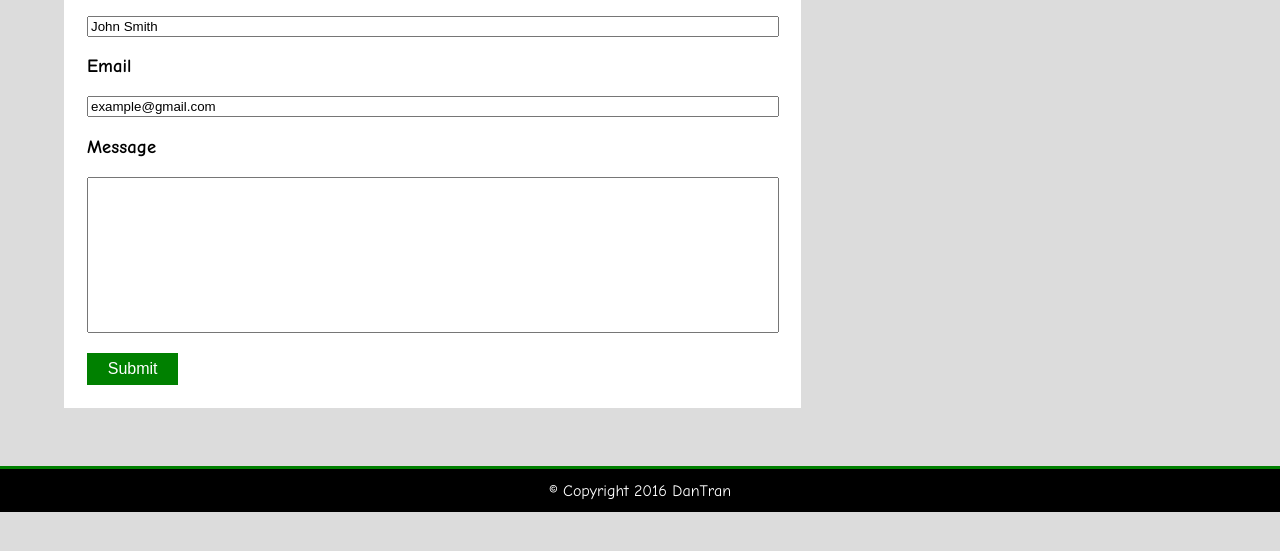
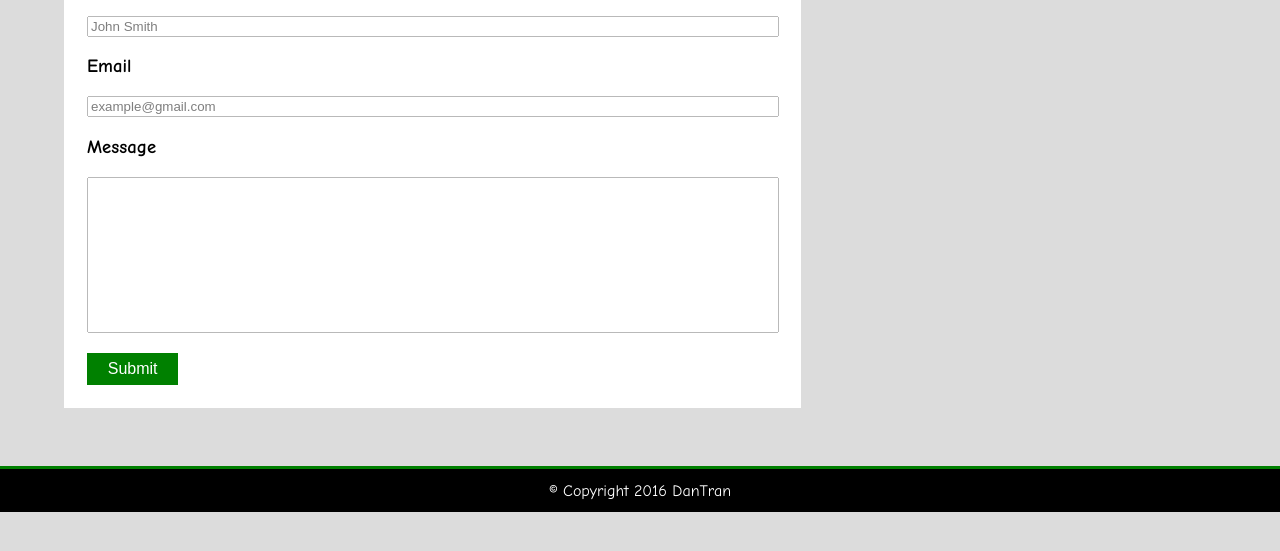
Before and after one commit to DanDaManTran/Basic-Portfolio, a plain HTML site: page contact.html in a window 1280 px wide. Shown: the part 215-766 px from the top of the page. Drawn offline with Linux system fonts and the light colour scheme.

Commit message:
code changes

```diff
--- a/assets/css/style.css
+++ b/assets/css/style.css
@@ -8,6 +8,10 @@ body{
 a{
 	font-size: 80%;
 	color: green;
+}
+
+.fade{
+	opacity: 0.3;
 }
 
 .picture{
@@ -40,8 +44,6 @@ footer{
 	color: white;
 	text-align: center;
 	height: 10%;
-/*	position: absolute;
-	bottom: 0;*/
 	width: 100%;
 	border-style: solid none none none;
 	border-color: green;
@@ -95,11 +97,13 @@ footer{
 
 input[type="text"] {
     width: 99%;
+    opacity: 50%;
 }
 
 input[type="message"] {
     width: 99%;
     height: 150px;
+    opacity: 50%;
 }
 
 .subButton{
--- a/contact.html
+++ b/contact.html
@@ -23,13 +23,13 @@
 			<hr>
 
 			<h3>Name</h3>
-			<input type="text" name="Name" value="John Smith">
+			<input class="fade" type="text" name="Name" value="John Smith">
 
 			<h3>Email</h3>
-			<input type="text" name="Name" value="example@gmail.com">
+			<input class="fade" type="text" name="Name" value="example@gmail.com">
 
 			<h3>Message</h3>
-			<input type="message" name="Name">
+			<input class="fade" type="message" name="Name">
 
 			<button class="subButton" type="button">Submit</button>
 		</div>
```
Also changed, not shown: index.html (+1 -0 lines), portfolio.html (+1 -1 lines).
